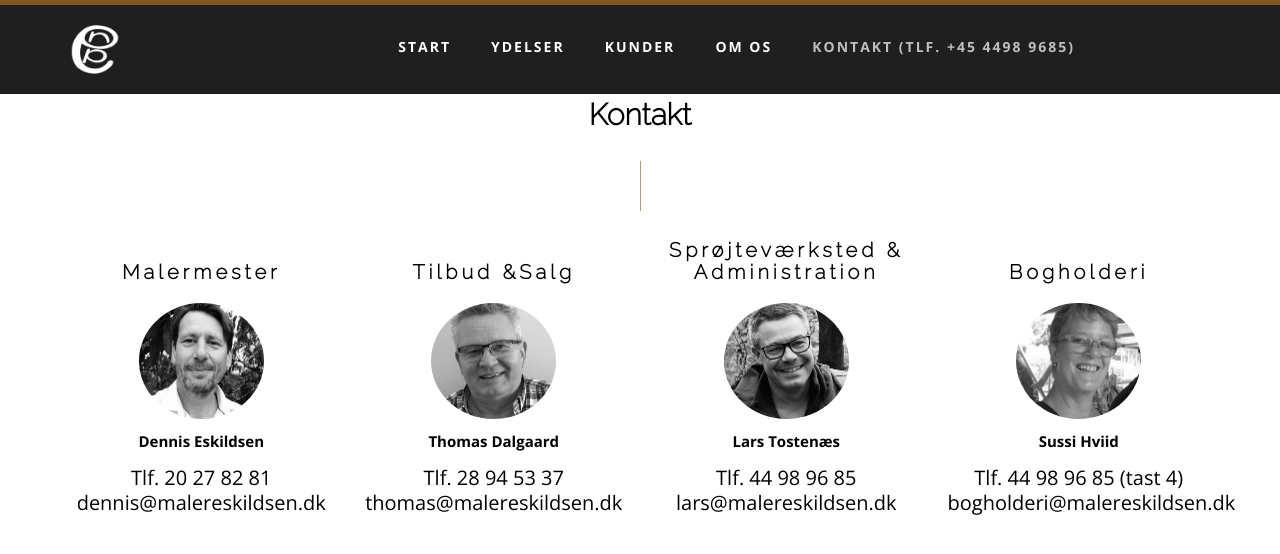
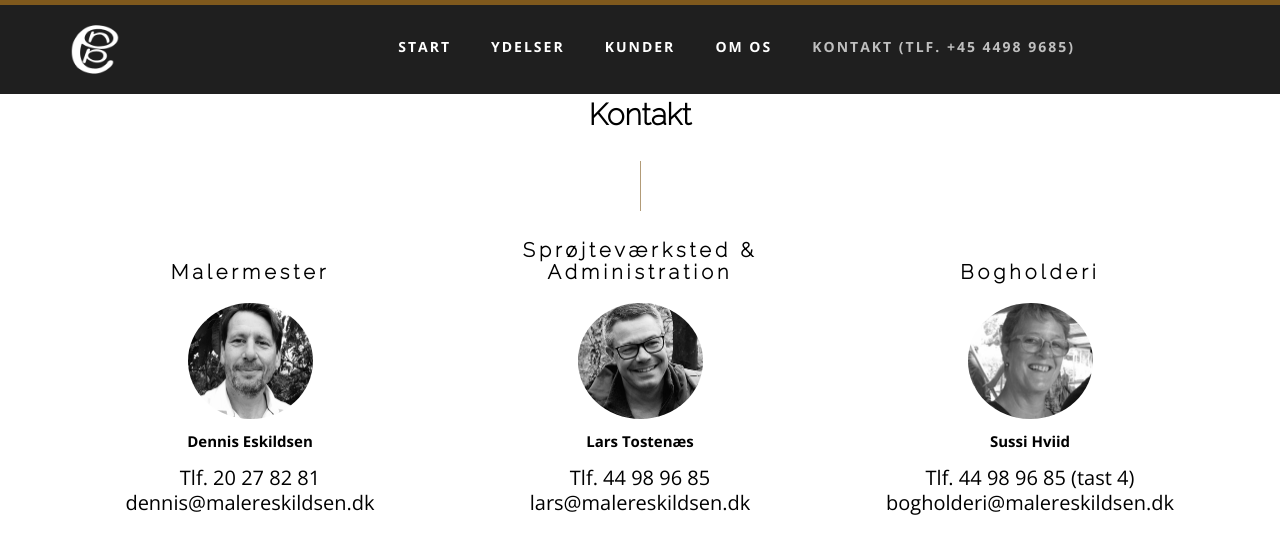
Before and after one commit to re-cph/eskildsen, a Jekyll site: the page built from index.html, in a window 1280 px wide and 900 px high, scrolled down 5354 px, cut to the strip 0-651 px from the top of the window. Shown: the top 554 px of the strip. Built offline with Jekyll 4.4.1, drawn with Linux system fonts in a browser that asks for light colours.

Commit message:
Remove one contact from site on request from customer

```diff
--- a/index.html
+++ b/index.html
@@ -469,7 +469,7 @@
         <div class="liner"></div>
       </div>
 
-      <div class="col-lg-3 col-md-4 col-sm-6 align-center contact">
+      <div class="col-lg-4 col-md-4 col-sm-6 align-center contact">
         <h2 class="head-title"><br>Malermester</h2>
         <img src="images/contact/dennis_small.jpg">
         <p><strong>Dennis Eskildsen</strong></p>
@@ -479,18 +479,18 @@
         </p>
       </div>
 
+      <!--
       <div class="col-lg-3 col-md-4 col-sm-6 align-center contact">
         <h2 class="head-title"><br>Tilbud &amp;Salg</h2>
         <img src="images/contact/thomas_small.jpg">
-        <!-- <div class="liner"></div> -->
         <p><strong>Thomas Dalgaard </strong></p>
         <p class="phone">
           Tlf. 28 94 53 37<br>
           <a href="mailto:bogholderi@malereskildsen.dk">thomas@malereskildsen.dk</a>
         </p>
-      </div>
+      </div> -->
 
-      <div class="col-lg-3 col-md-4 col-sm-6 align-center contact">
+      <div class="col-lg-4 col-md-4 col-sm-6 align-center contact">
         <h2 class="head-title">Sprøjteværksted &amp;<br>Administration</h2>
         <img src="images/contact/lars_small.jpg">
         <!-- <div class="liner"></div> -->
@@ -501,7 +501,7 @@
         </p>
       </div>
 
-      <div class="col-lg-3 col-md-12 col-sm-6 align-center contact">
+      <div class="col-lg-4 col-md-4 col-sm-6 align-center contact">
         <h2 class="head-title"><br>Bogholderi</h2>
         <img src="images/contact/sussi_small.jpg">
         <!-- <div class="liner"></div> -->
```
